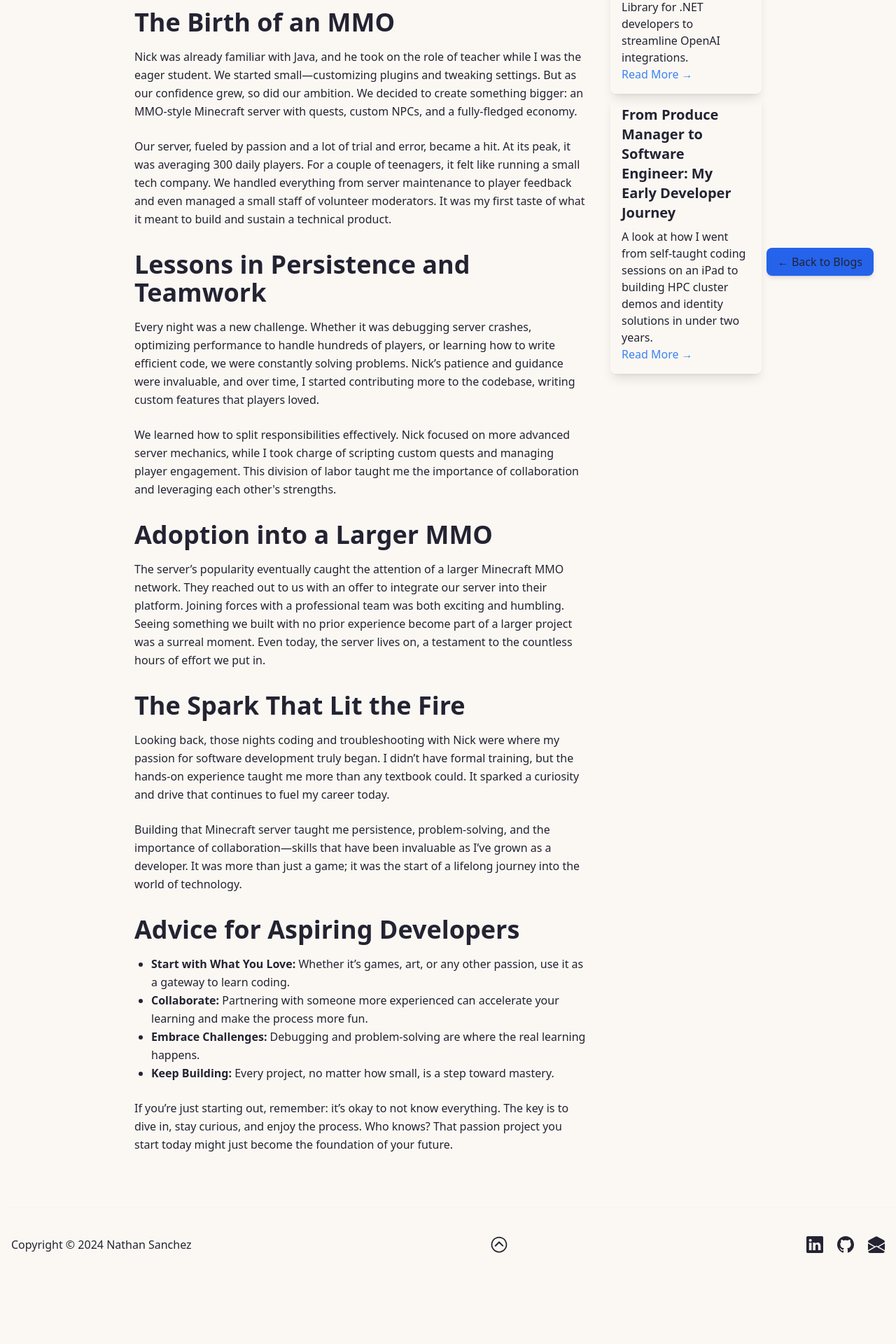
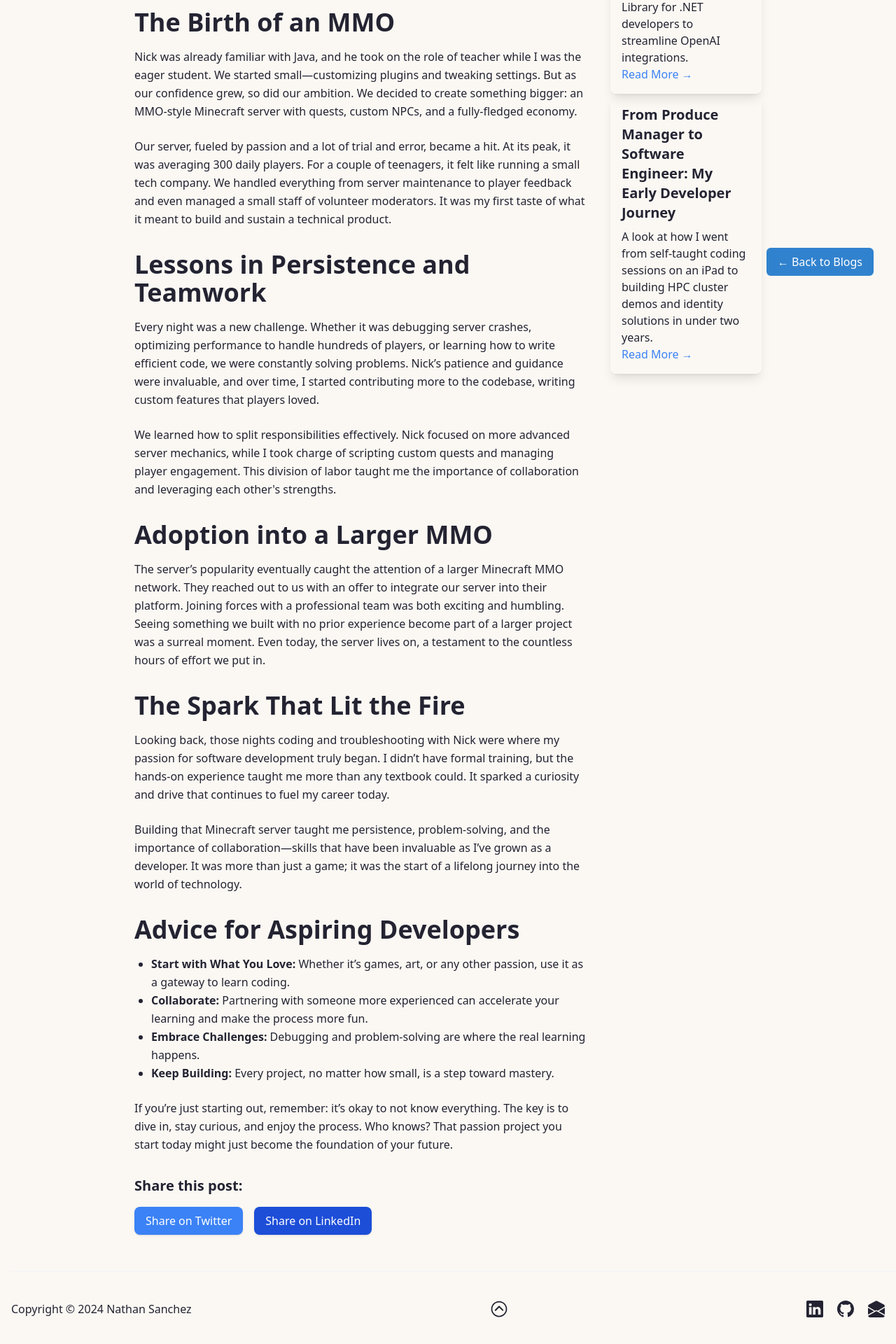
Before and after one commit to NathanSanchezDev/nathanswe-portfolio, a Next.js app: page /blog/building-minecraft-servers in a window 1280 px wide. Shown: the part 374-2294 px from the top of the page at 70% size. Before the commit the page ends 2206 px from the top, so only its background shows below. Built offline with nearby package versions, Linux system fonts and the light colour scheme.

Commit message:
improve SEO & sharability on blog.

```diff
--- a/app/blog/[slug]/page.jsx
+++ b/app/blog/[slug]/page.jsx
@@ -1,6 +1,6 @@
-import { getBlogPosts } from '../../../lib/getBlogPosts';
-import { notFound } from 'next/navigation';
-import Link from 'next/link';
+import { getBlogPosts } from "../../../lib/getBlogPosts";
+import { notFound } from "next/navigation";
+import Link from "next/link";
 
 export async function generateStaticParams() {
     const blogPosts = await getBlogPosts();
@@ -14,12 +14,46 @@ export async function generateMetadata({ params }) {
     const post = blogPosts.find((p) => p.slug === params.slug);
 
     if (!post) {
-        return {};
+        return {
+            title: "Blog Not Found | Nathan Sanchez",
+            description: "The requested blog post could not be found.",
+            openGraph: {
+                title: "Blog Not Found",
+                description: "The requested blog post could not be found.",
+                url: `https://nathanswe.com/blog/${params.slug}`,
+            },
+            twitter: {
+                title: "Blog Not Found",
+                description: "The requested blog post could not be found.",
+            },
+        };
     }
 
     return {
+        title: `${post.title} | Nathan Sanchez`,
+        description: post.description,
+        keywords: [post.title, "blog", "software engineering", "Nathan Sanchez"],
+        openGraph: {
             title: post.title,
             description: post.description,
+            url: `https://nathanswe.com/blog/${params.slug}`,
+            images: post.image
+                ? [
+                    {
+                        url: `https://nathanswe.com${post.image}`,
+                        width: 1200,
+                        height: 630,
+                        alt: post.title,
+                    },
+                ]
+                : [],
+        },
+        twitter: {
+            card: "summary_large_image",
+            title: post.title,
+            description: post.description,
+            image: post.image ? `https://nathanswe.com${post.image}` : undefined,
+        },
     };
 }
 
@@ -33,15 +67,21 @@ export default async function BlogPostPage({ params }) {
 
     const suggestedBlogs = blogPosts.filter((p) => p.slug !== post.slug);
 
+    // Social Media Share URLs
+    const twitterShareUrl = `https://twitter.com/share?text=${encodeURIComponent(
+        post.title
+    )}&url=https://nathanswe.com/blog/${post.slug}&via=nathanxdev`;
+
+    const linkedInShareUrl = `https://www.linkedin.com/shareArticle?mini=true&url=https://nathanswe.com/blog/${post.slug}&title=${encodeURIComponent(
+        post.title
+    )}&summary=${encodeURIComponent(post.description)}`;
+
     return (
-        <div className="min-h-screen flex flex-col items-center p-8">
+        <div className="min-h-screen flex flex-col items-center p-8 bg-brand-light dark:bg-brand-dark text-brand-dark dark:text-brand-light">
             <div className="relative max-w-4xl w-full flex flex-col md:flex-row">
                 {/* Blog Content */}
                 <div className="md:w-3/4">
-                    <h1
-                        className="text-5xl font-extrabold mb-8
-                       text-center md:text-left border-b-2 pb-4"
-                    >
+                    <h1 className="text-5xl font-extrabold mb-8 text-center md:text-left border-b-2 pb-4">
                         {post.title}
                     </h1>
 
@@ -53,29 +93,25 @@ export default async function BlogPostPage({ params }) {
                         <article className="prose prose-lg prose-invert">
                             {post.content.sections.map((section, index) => {
                                 switch (section.type) {
-                                    case 'paragraph':
+                                    case "paragraph":
                                         return (
                                             <p
                                                 key={index}
                                                 className="leading-relaxed mb-6"
                                                 dangerouslySetInnerHTML={{
-                                                    __html: section.text || '',
+                                                    __html: section.text || "",
                                                 }}
                                             />
                                         );
-
-                                    case 'heading':
-                                        if (section.level === 2) {
-                                            return (
+                                    case "heading":
+                                        return section.level === 2 ? (
                                             <h2
                                                 key={index}
                                                 className="text-4xl font-bold mt-8 mb-4"
                                             >
                                                 {section.text}
                                             </h2>
-                                            );
-                                        } else {
-                                            return (
+                                        ) : (
                                             <h3
                                                 key={index}
                                                 className="text-3xl font-bold mt-8 mb-4"
@@ -83,52 +119,72 @@ export default async function BlogPostPage({ params }) {
                                                 {section.text}
                                             </h3>
                                         );
-                                        }
-
-                                    case 'list':
+                                    case "list":
                                         return (
                                             <ul
                                                 key={index}
-                                                className="list-disc ml-6
-                                   leading-relaxed mb-6"
+                                                className="list-disc ml-6 leading-relaxed mb-6"
                                             >
-                                                {(section.items || []).map((item, itemIndex) => (
+                                                {(section.items || []).map(
+                                                    (item, itemIndex) => (
                                                         <li
                                                             key={itemIndex}
-                                                        dangerouslySetInnerHTML={{ __html: item.text }}
+                                                            dangerouslySetInnerHTML={{
+                                                                __html: item.text,
+                                                            }}
                                                         />
-                                                ))}
+                                                    )
+                                                )}
                                             </ul>
                                         );
-
                                     default:
                                         return null;
                                 }
                             })}
                         </article>
                     )}
+
+                    {/* Social Share Buttons */}
+                    <div className="mt-8">
+                        <h3 className="text-xl font-semibold mb-4">
+                            Share this post:
+                        </h3>
+                        <div className="flex space-x-4">
+                            <a
+                                href={twitterShareUrl}
+                                target="_blank"
+                                rel="noopener noreferrer"
+                                className="px-4 py-2 bg-blue-500 text-white rounded-lg shadow hover:bg-blue-400"
+                            >
+                                Share on Twitter
+                            </a>
+                            <a
+                                href={linkedInShareUrl}
+                                target="_blank"
+                                rel="noopener noreferrer"
+                                className="px-4 py-2 bg-blue-700 text-white rounded-lg shadow hover:bg-blue-600"
+                            >
+                                Share on LinkedIn
+                            </a>
+                        </div>
+                    </div>
                 </div>
 
                 {/* Suggested Posts on the Right */}
                 {suggestedBlogs.length > 0 && (
                     <div className="md:w-1/4 md:ml-8 sticky top-4 hidden md:block">
-                        <h2 className="text-3xl font-bold mb-4">
-                            Other Blog Posts
-                        </h2>
+                        <h2 className="text-3xl font-bold mb-4">Other Blog Posts</h2>
                         <div className="space-y-4">
                             {suggestedBlogs.slice(0, 2).map((suggestedPost) => (
-                                <Link href={`/blog/${suggestedPost.slug}`} key={suggestedPost.slug}>
-                                    <div
-                                        className="p-4 rounded-lg shadow-lg
-                               hover:shadow-xl transition-shadow
-                               cursor-pointer"
+                                <Link
+                                    href={`/blog/${suggestedPost.slug}`}
+                                    key={suggestedPost.slug}
                                 >
+                                    <div className="p-4 rounded-lg shadow-lg hover:shadow-xl transition-shadow cursor-pointer">
                                         <h3 className="text-xl font-semibold mb-2">
                                             {suggestedPost.title}
                                         </h3>
-                                        <p>
-                                            {suggestedPost.description}
-                                        </p>
+                                        <p>{suggestedPost.description}</p>
                                         <span className="text-blue-500 hover:underline">
                                             Read More →
                                         </span>
@@ -143,10 +199,7 @@ export default async function BlogPostPage({ params }) {
             {/* Sticky Back Button */}
             <div className="fixed bottom-8 right-8 z-50">
                 <Link href="/blog">
-                    <button
-                        className="px-4 py-2 bg-blue-600
-                       rounded-lg shadow-md hover:bg-blue-500 transition"
-                    >
+                    <button className="btn px-4 py-2">
                         ← Back to Blogs
                     </button>
                 </Link>
```
Lines whose indentation alone changed are shown as unchanged.
